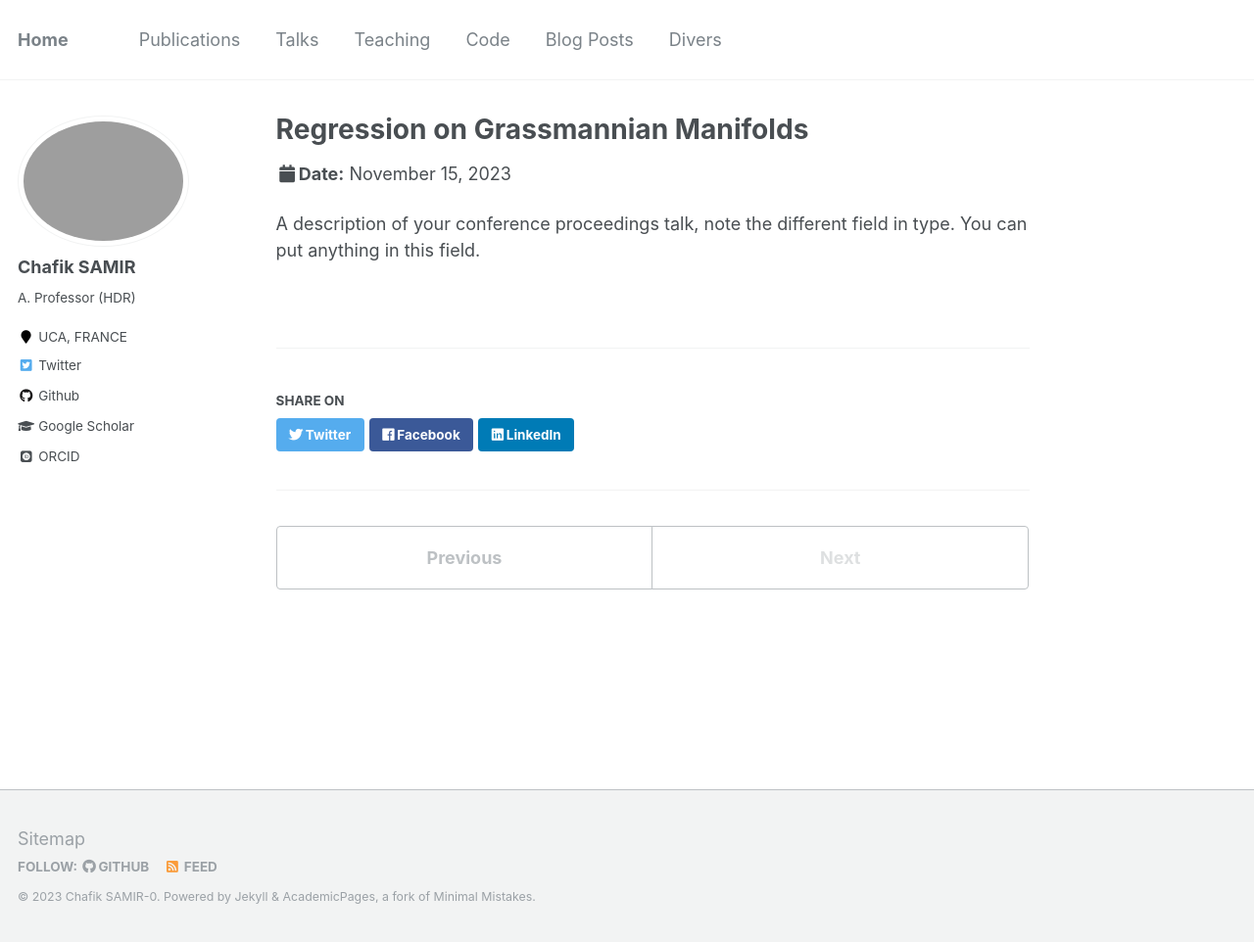
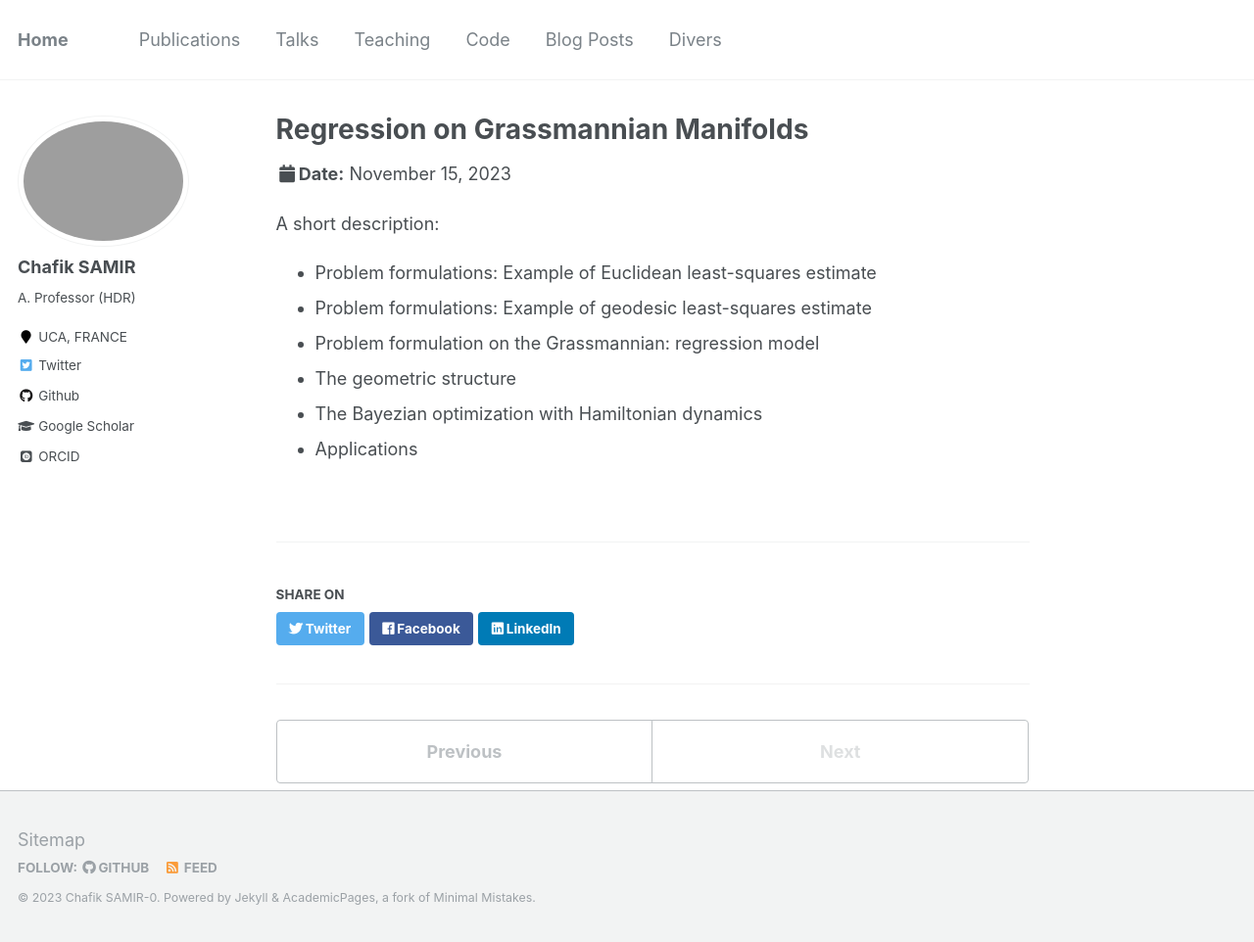
Before and after one commit to Chsamir/chsamir.github.io, a Jekyll site: the page built from _talks/2014-03-01-talk-3.md, in a window 1280 px wide and 962 px high. Shown: the whole window at 98% size. Built offline with Jekyll 4.4.1, drawn with Linux system fonts in a browser that asks for light colours; some web fonts are replaced.

Commit message:
Update 2014-03-01-talk-3.md

```diff
--- a/_talks/2014-03-01-talk-3.md
+++ b/_talks/2014-03-01-talk-3.md
@@ -8,4 +8,10 @@ date: 2023-11-15
 location: "Jakarta, Indonesia"
 ---
 
-A description of your conference proceedings talk, note the different field in type. You can put anything in this field.
+A short description:
+- Problem formulations: Example of Euclidean least-squares estimate
+- Problem formulations: Example of geodesic least-squares estimate
+- Problem formulation on the Grassmannian: regression model
+- The geometric structure
+- The Bayezian optimization with Hamiltonian dynamics
+- Applications
```
